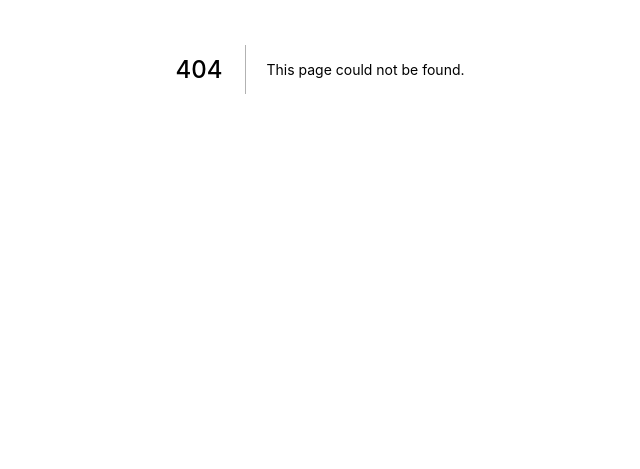
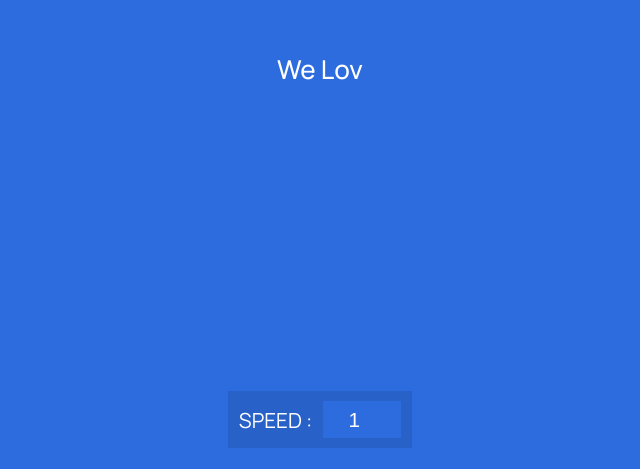
Before and after one commit to benxene/7days-50projects, a Next.js app: page /auto-text-effect in a window 1280 px wide. Before the commit this address had no page. Shown: the part 331-800 px from the top of the page, without its empty margins (320-960 px from the left). Built offline with nearby package versions, Linux system fonts and the light colour scheme.

Commit message:
Auto text effect added (#59)

```diff
--- /dev/null
+++ b/src/pages/auto-text-effect.tsx
@@ -0,0 +1,120 @@
+import Head from 'next/head';
+import { useState, useEffect, useRef, useCallback } from 'react';
+import styled from 'styled-components';
+
+import { colors } from '../constants/theme';
+
+const text = 'We Love Programming!';
+
+export default function AutoTextEffect() {
+  const [speed, setSpeed] = useState(300);
+
+  const [limit, setLimit] = useState(1);
+
+  const contentRef = useRef<any>(null);
+  const countRef = useRef<number>(1);
+  const intervalRef = useRef<number | null>(null);
+
+  function writeText() {
+    contentRef.current.innerText = text.slice(0, countRef.current);
+
+    countRef.current++;
+
+    if (countRef.current > text.length) {
+      countRef.current = 1;
+    }
+  }
+
+  function activateInterval(): void {
+    intervalRef.current = setInterval(() => {
+      writeText();
+    }, [speed]);
+  }
+
+  useEffect(() => {
+    if (contentRef && countRef) {
+      if (intervalRef.current) {
+        clearInterval(intervalRef.current);
+        activateInterval();
+      } else {
+        activateInterval();
+      }
+    }
+  }, [speed]);
+
+  useEffect(() => {
+    setSpeed(300 / limit);
+  }, [limit]);
+
+  const handleChange = (e: React.ChangeEvent<HTMLInputElement>) => {
+    const value: number = Number(e.target.value);
+    if (value < 1 || value > 10) {
+      return;
+    } else {
+      setLimit(value);
+    }
+  };
+
+  return (
+    <>
+      <Head>
+        <title>Auto Text Effect | 7 days 50 projects</title>
+      </Head>
+      <Section>
+        <Main>
+          <h3 ref={contentRef}>Loading....</h3>
+        </Main>
+        <Bottom>
+          <h6>SPEED :</h6>
+          <input type='number' name='speed' value={limit} onChange={handleChange} min={1} max={10} step={1} />
+        </Bottom>
+      </Section>
+    </>
+  );
+}
+
+const Section = styled.section`
+  min-height: 100vh;
+  background-color: ${colors.primary};
+  text-align: center;
+  display: flex;
+  flex-direction: column;
+  justify-content: center;
+  align-items: center;
+  padding: 2rem;
+`;
+
+const Main = styled.div`
+  & h3 {
+    margin: 3rem 0;
+    font-size: 2.5rem;
+    font-weight: 500;
+    color: #fff;
+  }
+`;
+
+const Bottom = styled.div`
+  background-color: rgba(0, 0, 0, 0.1);
+  padding: 1rem;
+  display: flex;
+  position: absolute;
+  bottom: 2rem;
+  align-items: center;
+
+  & h6 {
+    font-size: 2rem;
+    font-weight: 400;
+    color: #fff;
+    margin-right: 1rem;
+  }
+
+  & input {
+    padding: 0.6rem;
+    color: #fff;
+    outline: none;
+    font-size: 2rem;
+    background-color: ${colors.primary};
+    border: none;
+    text-align: center;
+  }
+`;
```
